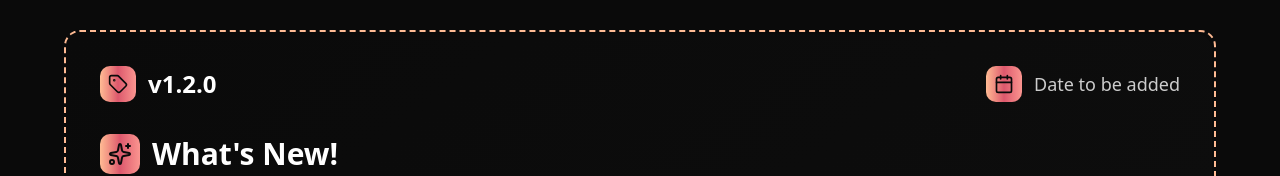
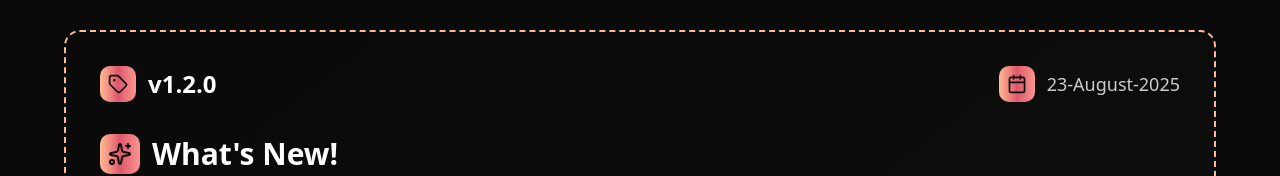
Before and after one commit to useFona/fona-web, a Next.js app: page /release-notes in a window 1280 px wide. Shown: the part 558-734 px from the top of the page. Built offline with nearby package versions, Linux system fonts and the light colour scheme.

Commit message:
added date

```diff
--- a/app/(release-notes)/release-notes/page.tsx
+++ b/app/(release-notes)/release-notes/page.tsx
@@ -97,7 +97,7 @@ export default function ReleaseNotesPage() {
                   <div className="bg-gradient-to-r from-[#FFBB94] via-[#DC586D] to-[#FB9590] p-2 rounded-lg">
                     <Calendar className="w-5 h-5 text-[#0a0a0a]" />
                   </div>
-                  <span className="text-lg text-[#ccc]">Date to be added</span>
+                  <span className="text-lg text-[#ccc]">23-August-2025</span>
                 </div>
               </div>
 
```
